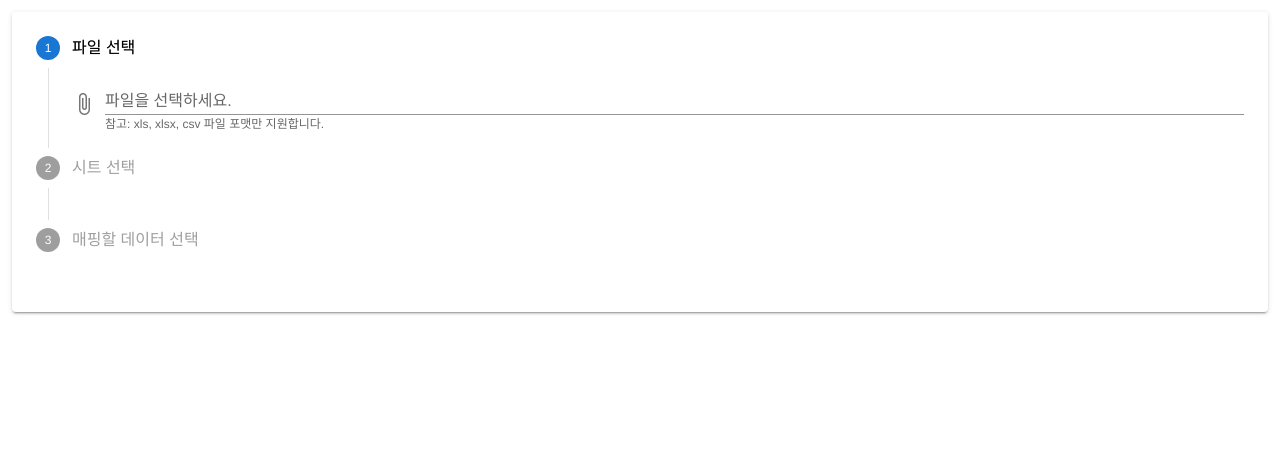
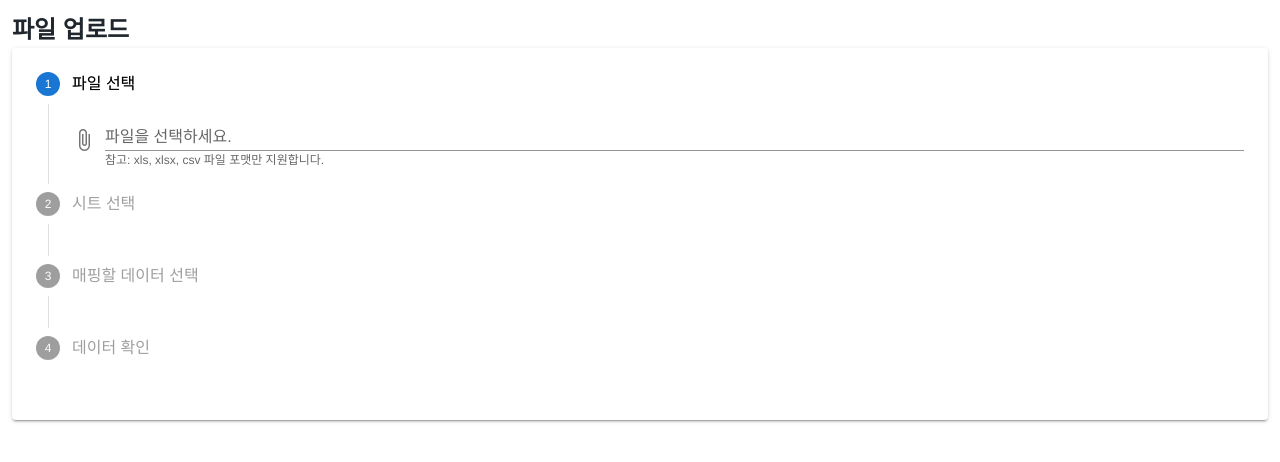
Before and after one commit to leey0818/data-uploader, a Vue app: page / in a window 1280 px wide. Shown: the top 462 px of the page. Built offline with nearby package versions, Linux system fonts and the light colour scheme; a small style sheet from the web is missing.

Commit message:
v-app 및 v-stepper 기본 스타일 변경

```diff
--- a/src/App.vue
+++ b/src/App.vue
@@ -1,8 +1,8 @@
 <template>
-  <div id="app">
   <v-app>
     <v-content>
       <v-container fluid>
+        <h2>파일 업로드</h2>
 
         <v-stepper v-model="step" vertical>
           <v-stepper-step :complete="step > 1" step="1">파일 선택</v-stepper-step>
@@ -29,16 +29,15 @@
           <v-stepper-content step="3">
             <!-- todo -->
           </v-stepper-content>
+
+          <v-stepper-step step="4">데이터 확인</v-stepper-step>
+          <v-stepper-content step="4">
+            <!-- todo -->
+          </v-stepper-content>
         </v-stepper>
       </v-container>
     </v-content>
   </v-app>
-    <!-- <b-container fluid>
-      <h4 class="mb-4">Grid File Uploader</h4>
-
-      <data-table :headers="headers" :items="items"></data-table>
-    </b-container> -->
-  </div>
 </template>
 
 <script>
@@ -123,6 +122,6 @@ export default {
   font-family: 'Avenir', Helvetica, Arial, sans-serif;
   -webkit-font-smoothing: antialiased;
   -moz-osx-font-smoothing: grayscale;
-  color: #2c3e50;
+  color: #1f262d;
 }
 </style>
--- /dev/null
+++ b/src/styles/variables.scss
@@ -0,0 +1,3 @@
+// override vuetify variables
+$material-light: ( background: #fff );
+$stepper-elevation: 0;
```
Lines whose indentation alone changed are shown as unchanged.
